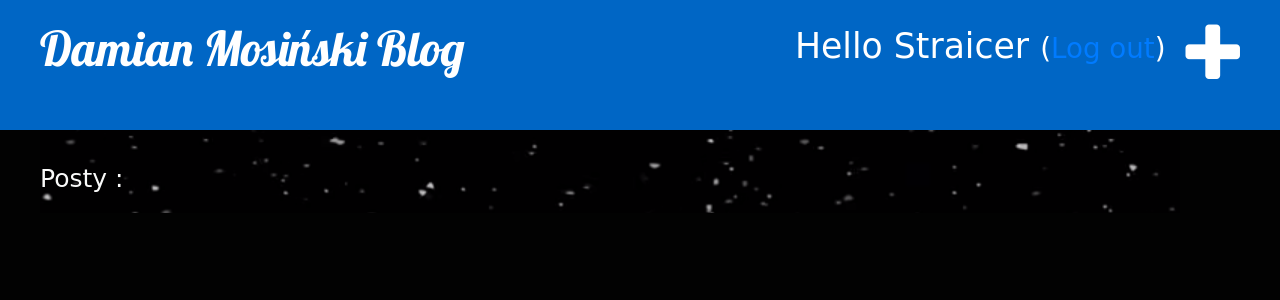
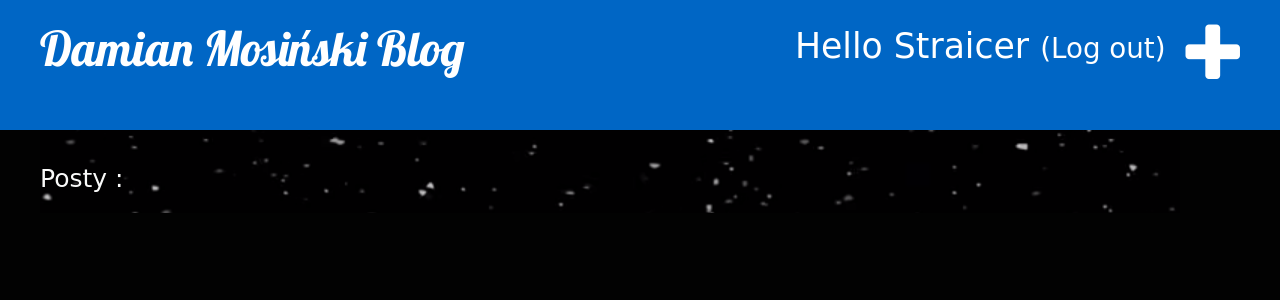
Before and after one commit to Straicur/Straicur-aplikacje-internetowe-Mosinski-185ic, a Django app: page / in a window 1280 px wide. Shown: the top 300 px of the page. Run offline with Django 3.2, Linux system fonts and the light colour scheme; a user stored in the database is signed in; data that the repository does not hold is empty; some libraries are stand-ins or nearby versions.

Commit message:
Zmiana 19

```diff
--- a/blog/static/css/blog.css
+++ b/blog/static/css/blog.css
@@ -5,7 +5,7 @@ body{
     padding-top: 15px;
     font-size: 25px;
 }
-.top-menu{
+.loguout{
     color: white;
     text-decoration: none;
 }
--- a/blog/templates/blog/base.html
+++ b/blog/templates/blog/base.html
@@ -15,7 +15,7 @@
         <div class="page-header">
             {% if user.is_authenticated %}
             <a href="{% url 'post_new' %}" class="top-menu"><span class="fa fa-plus fa-2x"></span></a>
-            <p class="top-menu">Hello {{ user.username }} <small>(<a href="{% url 'logout' %}">Log out</a>)</small></p>
+            <p class="top-menu">Hello {{ user.username }} <small>(<a href="{% url 'logout' %}" class = "loguout">Log out</a>)</small></p>
             {% else %}
             <a href="{% url 'login' %}" class="top-menu"><span class="glyphicon glyphicon-lock"></span></a>
             {% endif %}
```
